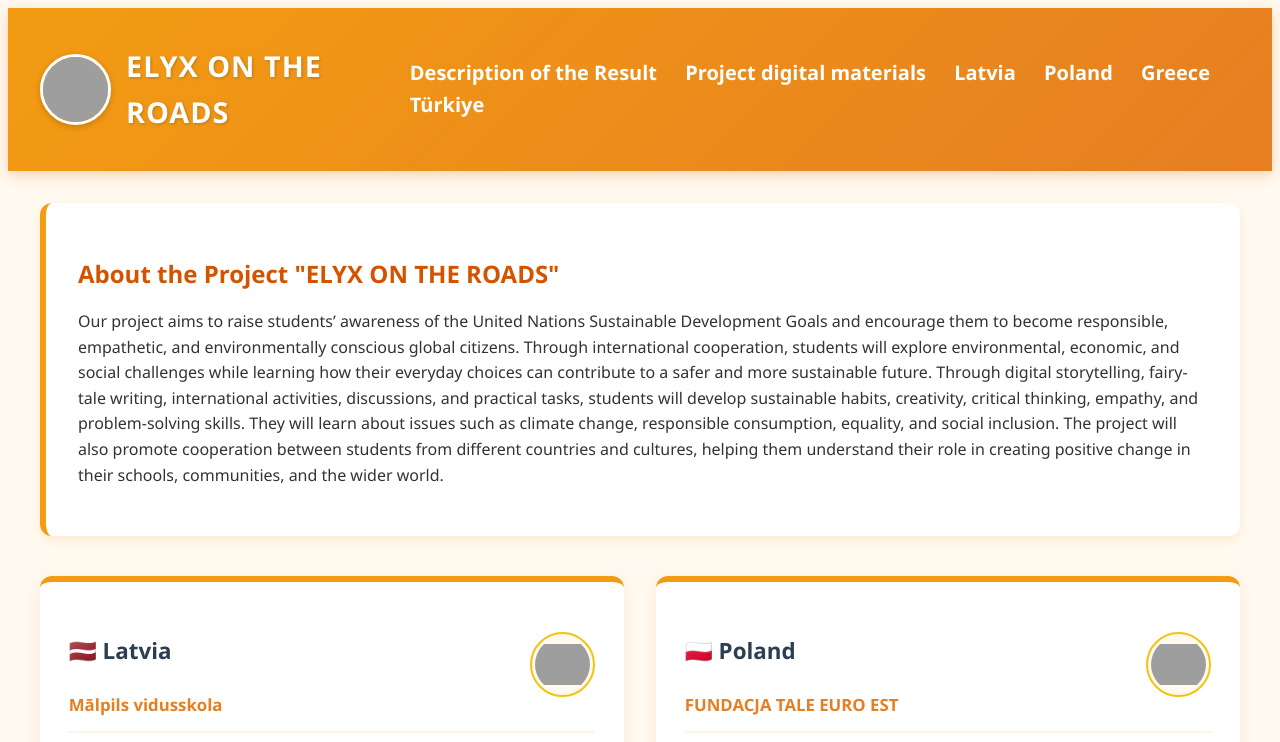
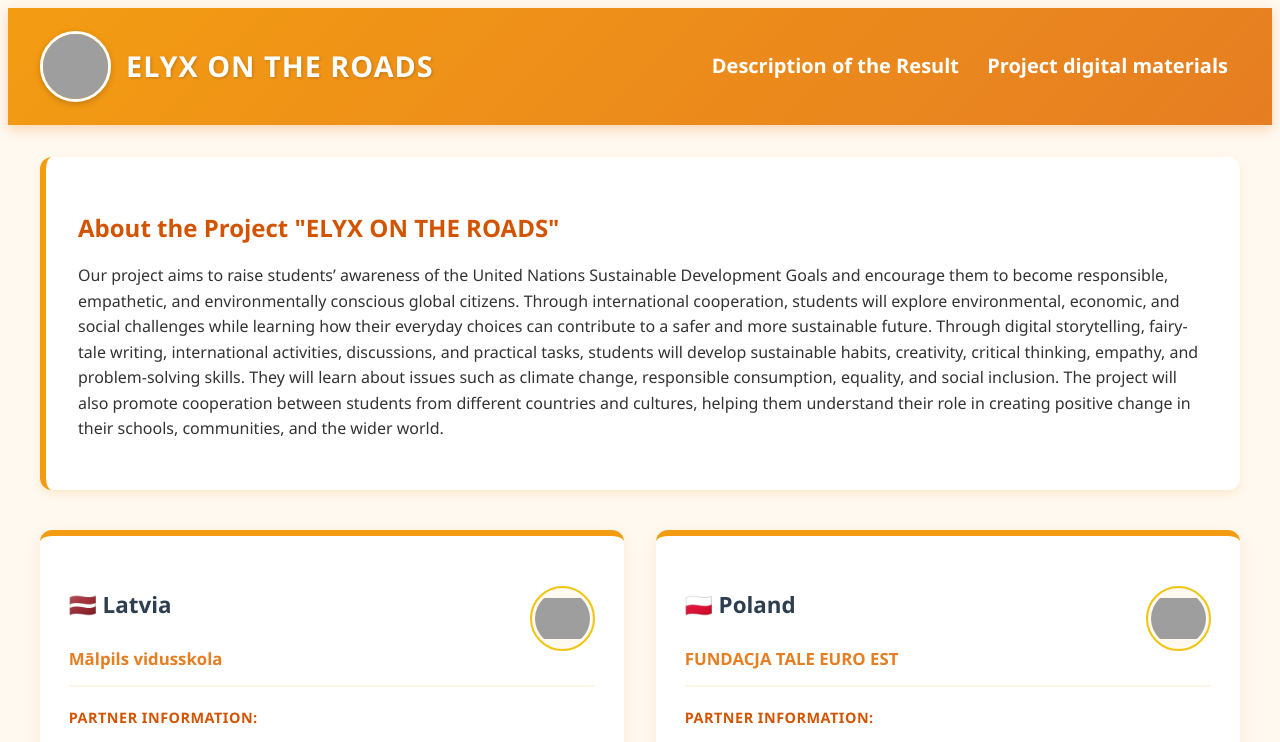
Before and after one commit to JanaZegrja/ELYX-ON-THE-ROADS, a plain HTML site: page index.html in a window 1280 px wide. Shown: the top 742 px of the page. Drawn offline with Linux system fonts and the light colour scheme; grey boxes are pictures that could not be loaded.

Commit message:
Refactor index.html structure and styles

```diff
--- a/index.html
+++ b/index.html
@@ -335,10 +335,7 @@
 	      <nav class="country-nav">
 	<a href="description.html">Description of the Result</a>
    <a href="results.html">Project digital materials</a>
-	<a href="#latvia">Latvia</a>
-    <a href="#poland">Poland</a>
-    <a href="#greece">Greece</a>
-    <a href="#turkiye">Türkiye</a>
+
 </nav>
     </header>
 
```
